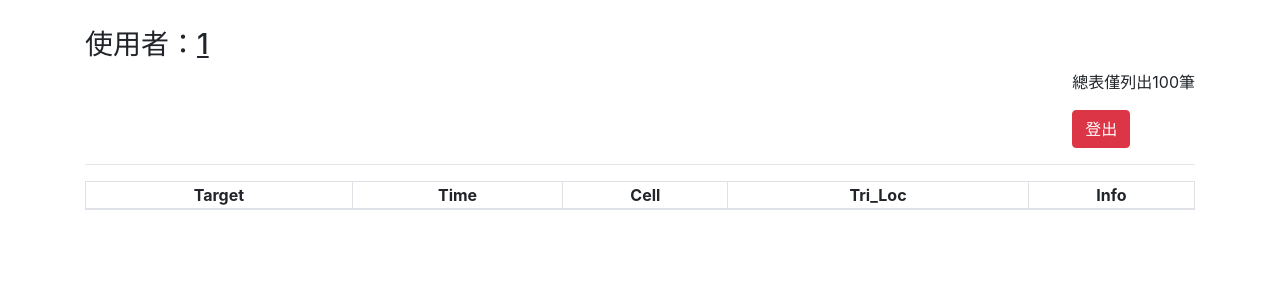
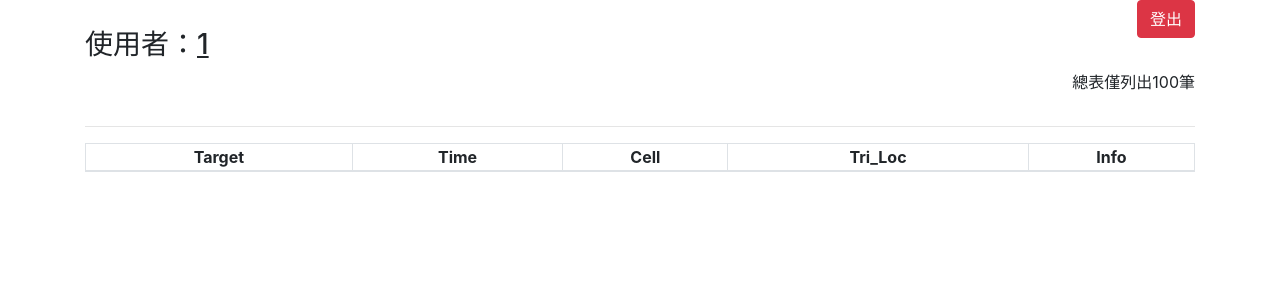
Before and after one commit to latteouka/loccib-frontend, a Flask app: page / in a window 1280 px wide. Shown: the top 300 px of the page. Run offline with Flask 2, Linux system fonts and the light colour scheme; the visitor is signed in with stand-in values (Sample User, id 1); data that the repository does not hold is empty; some libraries are stand-ins or nearby versions.

Commit message:
make it better

```diff
--- a/templates/records.html
+++ b/templates/records.html
@@ -8,14 +8,24 @@
 {% block content %}
 <section id="no-more-tables">
 	<div class="container">
-		<h3> 使用者：<u>{{user}}</u></h3>
+
+		<div style="float: left;">
+			<h3> 使用者：<u>{{user}}</u></h3>
+		</div>
+		<div style="float: right">
+			<a href="/logout" class="btn btn-danger" role="button">登出</a>
+		</div>
+
+		<div style="clear: both;"></div>
+
+
 
 		<div style="float: left;">
 
 		</div>
 		<div style="float: right">
 			<p>總表僅列出100筆</p>
-			<a href="/logout" class="btn btn-danger" role="button">登出</a>
+
 		</div>
 
 		<div style="clear: both;"></div>
```
